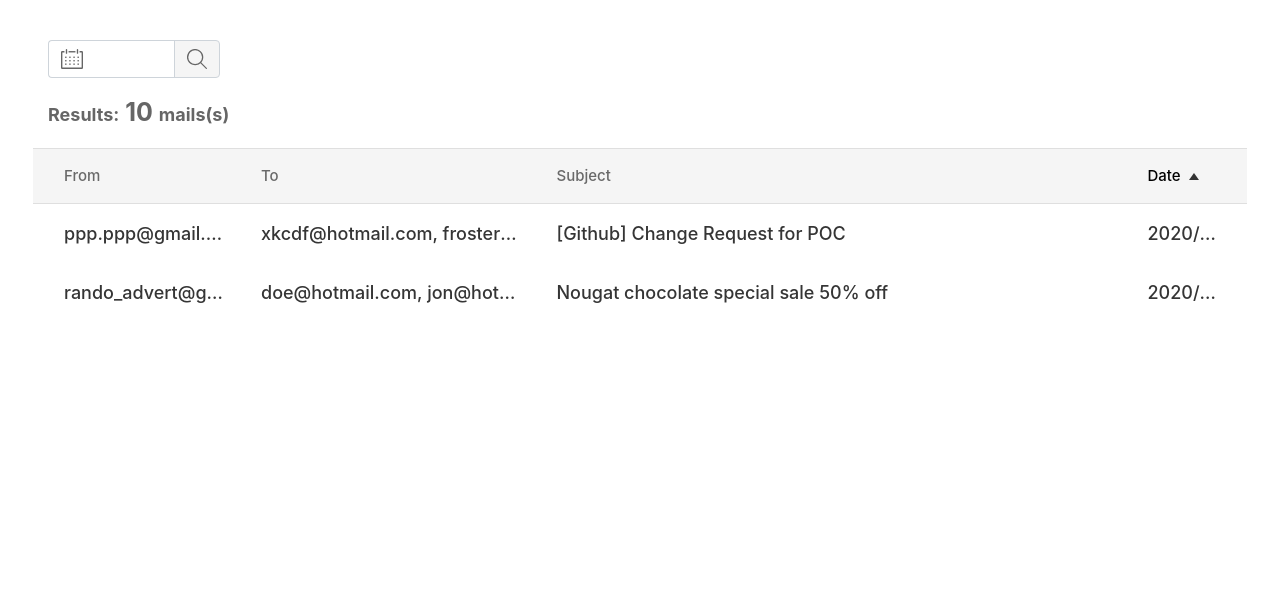
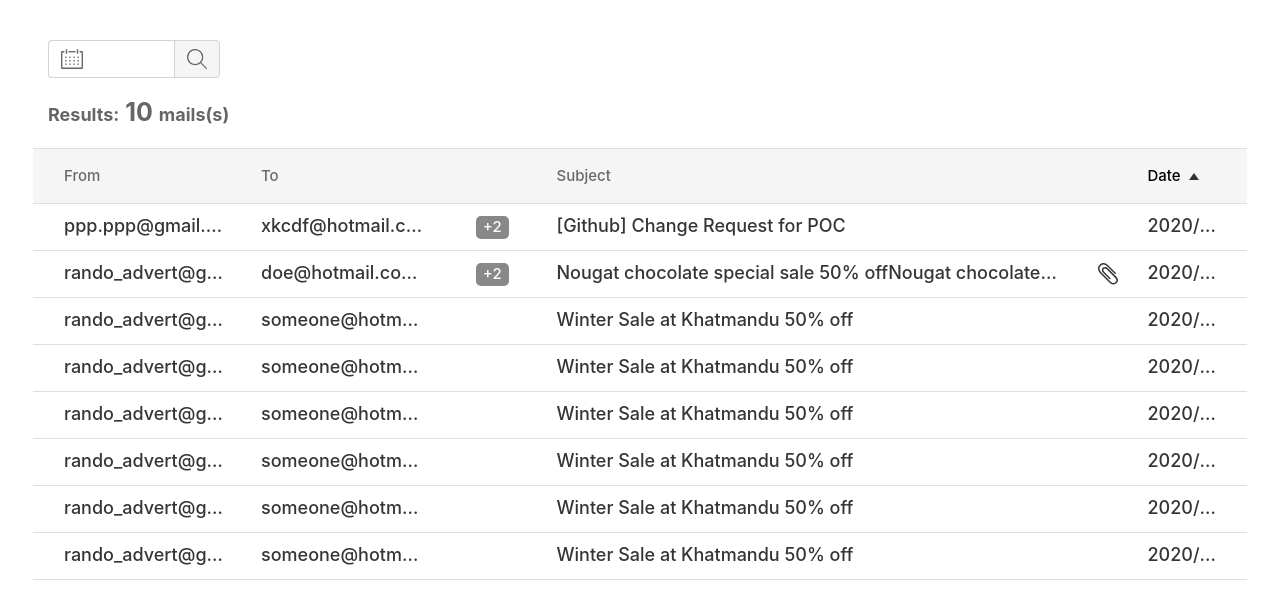
Before and after one commit to Humzabj/email-client-example, a React (Create React App) app: page / in a window 1280 px wide. Shown: the top 604 px of the page. Built offline with nearby package versions, Linux system fonts and the light colour scheme.

Commit message:
Converte Mailitem and filter components to functional es6 components. Created a separate files for Mock mail items

```diff
--- /dev/null
+++ b/src/assets/images/icon_clip.js
@@ -0,0 +1,14 @@
+import React from 'react';
+
+export default class AttachementIcon extends React.Component{
+    render() {
+        return(
+            <svg xmlns="http://www.w3.org/2000/svg" className="attachement-icon" viewBox="0 0 13.93083 15">
+                <title>icon_clip</title>
+                <path
+                    d="M6.799,3.6254A2.30522,2.30522,0,1,0,3.56718,6.85622l4.304,4.304a.5222.5222,0,0,0,.7385-.7385l-4.304-4.304c-.53586-.53586-.87743-1.33808-.23084-1.98466.64553-.64659,1.4488-.304,1.98466.23189L11.032,9.3364c1.90632,1.90841,2.38159,2.78793,1.24615,3.92441-1.149,1.148-2.367.86385-4.20121-.96935L2.367,6.57941C1.1741,5.38653.33845,3.43842,1.90633,1.87159c1.86141-1.86141,3.98708-.03134,4.59293.57555l5.11038,5.11142a.5222.5222,0,0,0,.7385-.7385L7.23776,1.70864C5.18625-.34288,2.86-.56223,1.16678,1.13308c-1.711,1.71-1.5261,4.196.4617,6.18484l5.711,5.711C7.96726,13.6567,9.31161,15,10.85756,15a3.01214,3.01214,0,0,0,2.16014-1.00173c2.07554-2.07658.15564-3.99857-1.24616-5.40141Z"/>
+            </svg>
+        );
+    }
+
+}
--- a/src/components/MailList/MailList.css
+++ b/src/components/MailList/MailList.css
@@ -34,6 +34,31 @@
 }
 
 /* Mail Item classes */
+.mail-item {
+    border-bottom: 1px solid #DFDFDF;
+}
+
+.mail-item:hover {
+    cursor: pointer;
+    background-color: #F7F8FA;
+}
+
+.mail-item:hover *{
+    color: #0832B9;
+}
+
+.mail-item:hover .attachement-icon {
+    fill: #0832B9;
+}
+
+.attachement-icon {
+    margin-top: 4px;
+    width: 20px;
+    float: right;
+    vertical-align: unset;
+    fill: #353535;
+}
+
 .mail-item-text {
     color: #353535;
     white-space: nowrap;
@@ -42,3 +67,21 @@
     font-size: 18px;
     font-weight: 500;
 }
+
+.recipient-count-tag {
+    display: inline-block;
+    color: white !important;
+    background-color: #888888;
+    border-radius: 5px;
+    padding-left: 7px;
+    padding-right: 7px;
+    font-size: 15px;
+}
+
+.subject-section {
+    width: 90%;
+    display: inline-block;
+    white-space: nowrap;
+    overflow: hidden;
+    text-overflow: ellipsis;
+}
--- a/src/components/MailList/MailList.js
+++ b/src/components/MailList/MailList.js
@@ -1,72 +1,85 @@
 import React, {Component, Fragment} from 'react';
 import {Row, Col, Container} from 'react-bootstrap';
 import './MailList.css';
+import {MockMails} from './MockMails';
 import mailArchiverLogo from '../../assets/images/logo.png';
-import filterArrow from '../../assets/images/icon_arrow01.svg';
+import filterArrowIcon from '../../assets/images/icon_arrow01.svg';
+import AttachementIcon from '../../assets/images/icon_clip';
 
-function MailItem(props) {
+const MailItem = props => {
+    const {mail} = props;
+
+    const countAttachments = mail => {
+        let attachmentElement = <div></div>;
+        if (mail.attachements) attachmentElement = <AttachementIcon />;
+        return attachmentElement;
+    }
+
+    const countRecipients = mail => {
+        let recipientCountElement = <div></div>;
+        if (mail.recipient.length > 1)
+            recipientCountElement = <div className="recipient-count-tag">+{(mail.recipient.length - 1)}</div>;
+        return recipientCountElement;
+    }
+
+    const joinRecipients = mail => {
+        return mail.recipient.join().replace(',', ', ');
+    }
+
     return (
-        <Container fluid>
-            <Row className="p-3">
+        <Container fluid className="mail-item">
+            <Row className="px-3 pt-2 pb-1 row">
                 <Col xs={2} className="mail-item-text">
-                    <span>{props.mail.sender}</span>
+                    <span>{mail.sender}</span>
                 </Col>
-                <Col xs={3} className="mail-item-text">
-                    <span>{props.mail.recipient}</span>
+                <Col xs={2} className="mail-item-text">
+                    <span>{joinRecipients(mail)}</span>
+                </Col>
+                <Col xs={1} className="mail-item-text text-center">
+                    {countRecipients(mail)}
                 </Col>
                 <Col xs={6} className="mail-item-text">
-                    <span>{props.mail.subject}</span>
+                    <div className="subject-section">{mail.subject}</div>
+                    {countAttachments(mail)}
                 </Col>
                 <Col xs={1} className="mail-item-text">
-                    <span>{props.mail.date}</span>
+                    <span>{mail.date}</span>
                 </Col>
             </Row>
         </Container>
     );
 }
 
-class FilterBar extends Component {
-    constructor(props) {
-        super(props);
-        this.state = {
-            dateOrderAscending: true
-        }
-    }
+const FilterBar = props => {
+    const [dateOrderAscending, setOrder] = React.useState(true);
 
-    orderByDate() {
-        console.log(this.state.dateOrderAscending);
-        this.state.dateOrderAscending ? (
+    const orderByDate = () => {
+        dateOrderAscending ? (
             document.getElementById('dateFilterIcon').style.transform= "rotate(180deg)"
         ) : (
             document.getElementById('dateFilterIcon').style.transform= "rotate(0deg)"
         );
-        this.setState(
-            {
-                dateOrderAscending: !this.state.dateOrderAscending
-            }
-        )
+        setOrder(!dateOrderAscending);
     }
 
-    render() {
     return(
         <Container fluid className="filter-box">
             <Row className="p-3">
                 <Col xs={2} className="filter-text">From</Col>
                 <Col xs={3} className="filter-text">To</Col>
                 <Col xs={6} className="filter-text">Subject</Col>
-                    <Col xs={1} className="filter-text filter-cursor" onClick={() => this.orderByDate()}>Date
+                <Col xs={1} className="filter-text filter-cursor" onClick={() => orderByDate()}>Date
                     <img
                         id="dateFilterIcon"
                         className="ml-2"
                         width="10"
-                            src={filterArrow}
+                        src={filterArrowIcon}
                         alt="Filter"
                     />
                 </Col>
             </Row>
         </Container>
     );
-    }
 }
 
 class MailList extends Component {
@@ -75,28 +88,7 @@ class MailList extends Component {
         this.state = {
             isEmpty: false,
             dateOrderAscending: true,
-            mails: [
-                {
-                    recipient: [
-                        'xkcdf@hotmail.com',
-                        'frosterman@hotmail.com',
-                        'jane@hotmail.com',
-                    ],
-                    sender: 'ppp.ppp@gmail.com',
-                    subject: '[Github] Change Request for POC',
-                    date: new Date().toJSON().slice(0,10).replace(/-/g,'/')
-                },
-                {
-                    recipient: [
-                        'doe@hotmail.com',
-                        'jon@hotmail.com',
-                        'someone@hotmail.com',
-                    ],
-                    sender: 'rando_advert@gmail.com',
-                    subject: 'Nougat chocolate special sale 50% off',
-                    date: new Date().toJSON().slice(0,10).replace(/-/g,'/')
-                }
-            ]
+            mails: MockMails,
         }
     }
 
@@ -107,11 +99,7 @@ class MailList extends Component {
         </div>
         if (this.state.mails.length > 0) {
             const mailItems = this.state.mails.map((mail, i) => {
-                // Have to make a deep copy. Shallow copy overrights iterations
-                let mailCopy = JSON.parse(JSON.stringify(mail));
-                mailCopy.recipient = mailCopy.recipient.join().replace(',', ', ');
-                console.log(mailCopy.recipient);
-                return (<MailItem mail={mailCopy} key={i}/>);
+                return (<MailItem mail={mail} key={i}/>);
             });
             content =
             <Fragment>
@@ -123,7 +111,6 @@ class MailList extends Component {
     }
 
     render() {
-
         const mailContent = this.mailContent();
         return (
             <Row id="MailList" className="mail-box-border">
--- /dev/null
+++ b/src/components/MailList/MockMails.js
@@ -0,0 +1,81 @@
+export var MockMails =  [
+    {
+        recipient: [
+            'xkcdf@hotmail.com',
+            'frosterman@hotmail.com',
+            'jane@hotmail.com',
+        ],
+        sender: 'ppp.ppp@gmail.com',
+        subject: '[Github] Change Request for POC',
+        date: new Date().toJSON().slice(0,10).replace(/-/g,'/'),
+        attachements: false,
+    },
+    {
+        recipient: [
+            'doe@hotmail.com',
+            'jon@hotmail.com',
+            'someone@hotmail.com',
+        ],
+        sender: 'rando_advert@gmail.com',
+        subject: 'Nougat chocolate special sale 50% off' +
+        'Nougat chocolate special sale 50% off' +
+        'Nougat chocolate special sale 50% off' +
+        'Nougat chocolate special sale 50% off',
+        date: new Date().toJSON().slice(0,10).replace(/-/g,'/'),
+        attachements: true,
+    },
+    {
+        recipient: [
+            'someone@hotmail.com',
+        ],
+        sender: 'rando_advert@gmail.com',
+        subject: 'Winter Sale at Khatmandu 50% off',
+        date: new Date().toJSON().slice(0,10).replace(/-/g,'/'),
+        attachements: false,
+    },
+    {
+        recipient: [
+            'someone@hotmail.com',
+        ],
+        sender: 'rando_advert@gmail.com',
+        subject: 'Winter Sale at Khatmandu 50% off',
+        date: new Date().toJSON().slice(0,10).replace(/-/g,'/'),
+        attachements: false,
+    },
+    {
+        recipient: [
+            'someone@hotmail.com',
+        ],
+        sender: 'rando_advert@gmail.com',
+        subject: 'Winter Sale at Khatmandu 50% off',
+        date: new Date().toJSON().slice(0,10).replace(/-/g,'/'),
+        attachements: false,
+    },
+    {
+        recipient: [
+            'someone@hotmail.com',
+        ],
+        sender: 'rando_advert@gmail.com',
+        subject: 'Winter Sale at Khatmandu 50% off',
+        date: new Date().toJSON().slice(0,10).replace(/-/g,'/'),
+        attachements: false,
+    },
+    {
+        recipient: [
+            'someone@hotmail.com',
+        ],
+        sender: 'rando_advert@gmail.com',
+        subject: 'Winter Sale at Khatmandu 50% off',
+        date: new Date().toJSON().slice(0,10).replace(/-/g,'/'),
+        attachements: false,
+    },
+    {
+        recipient: [
+            'someone@hotmail.com',
+        ],
+        sender: 'rando_advert@gmail.com',
+        subject: 'Winter Sale at Khatmandu 50% off',
+        date: new Date().toJSON().slice(0,10).replace(/-/g,'/'),
+        attachements: false,
+    }
+]
```
Also changed, not shown: src/assets/images/icon_clip.svg (deleted). Lines whose indentation alone changed are shown as unchanged.
